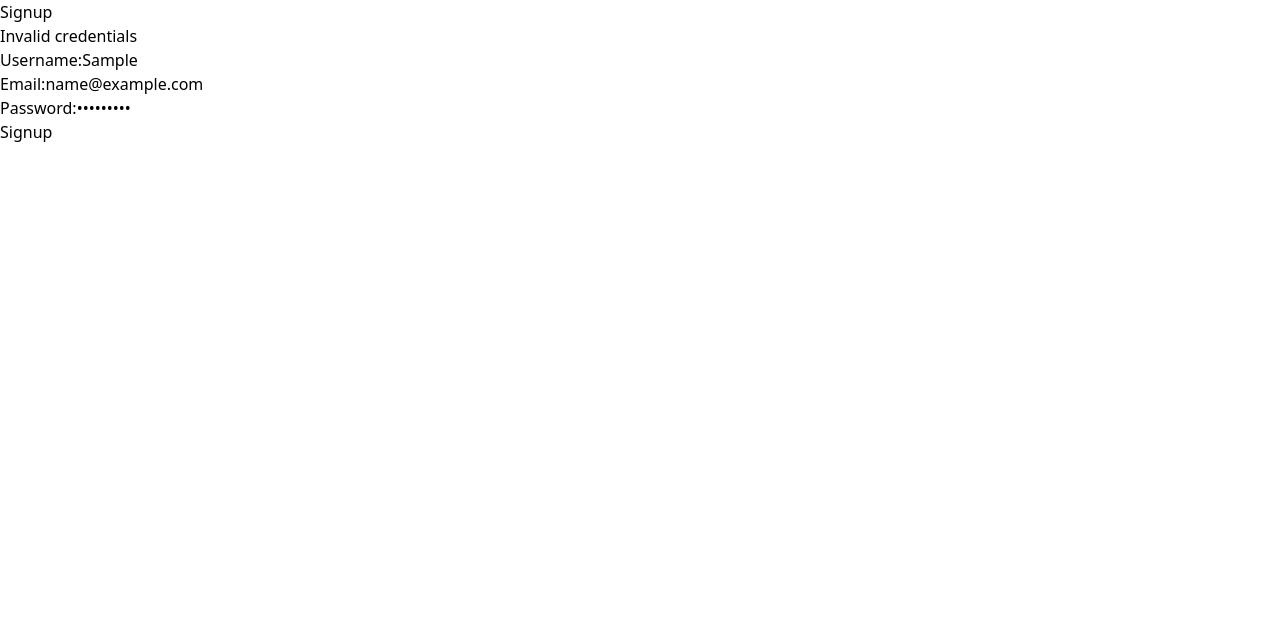
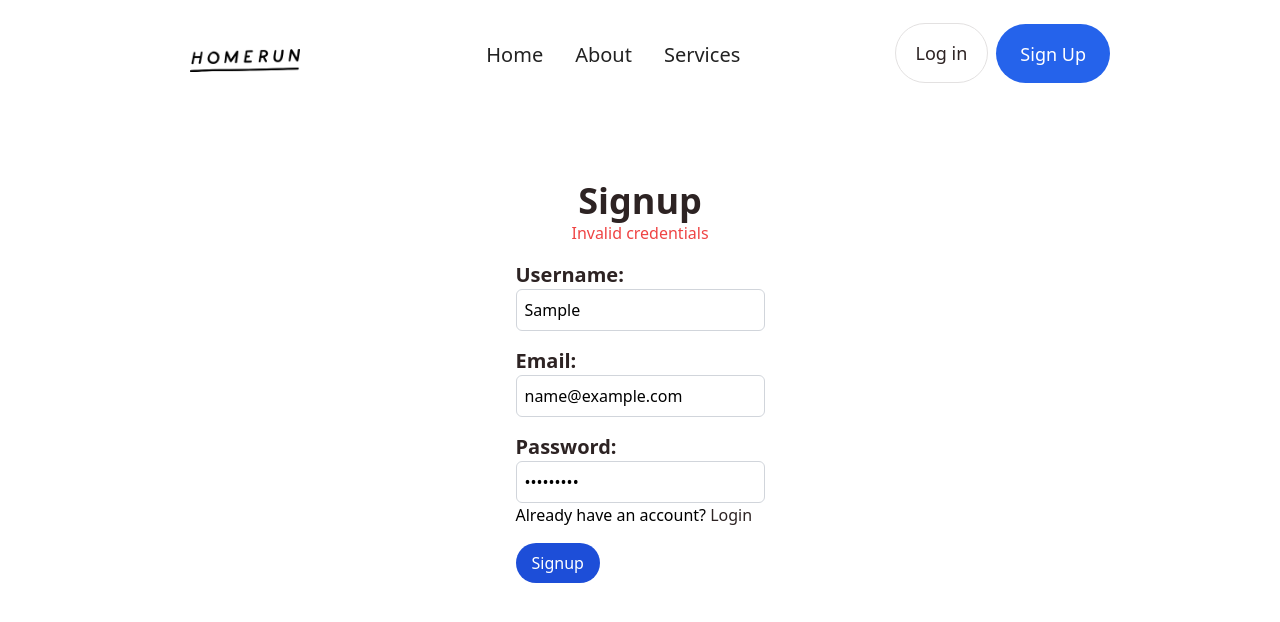
Before and after one commit to Dev-180Memes/advert-system, a Next.js app: page /auth/signup in a window 1280 px wide. Both pictures are taken after typing "Sample", "name@example.com", "Sample123" into the empty fields and a click on the button "Signup". Shown: the top 622 px of the page. Built offline with nearby package versions, Linux system fonts and the light colour scheme; no server answers; the database is empty.

Commit message:
refactor: Update homepage layout and add login functionality

```diff
--- a/components/Navbar.tsx
+++ b/components/Navbar.tsx
@@ -31,9 +31,9 @@ const Navbar: React.FC = () => {
             </li>
           </ul>
           <div className="flex flex-row justify-end text-center items-center">
-            <Link href={"/"} className='bg-white text-[#2d2323] border-1 border border-[#e3e1e1] rounded-full py-[15px] px-5 text-lg font-normal transition-all flex hover:bg-gray-200 hover:-rotate-3'>Log in</Link>
+            <Link href={"/auth/login"} className='bg-white text-[#2d2323] border-1 border border-[#e3e1e1] rounded-full py-[15px] px-5 text-lg font-normal transition-all flex hover:bg-gray-200 hover:-rotate-3'>Log in</Link>
             <div className="w-2 h-2"></div>
-            <Link href={"/"} className='bg-blue-600 text-white rounded-full flex-grow-0 flex-shrink pt-4 pb-[15px] px-6 text-lg font-normal transition-all flex max-w-full hover:bg-[#254cda] hover:-rotate-6'>Sign Up</Link>
+            <Link href={"/auth/signup"} className='bg-blue-600 text-white rounded-full flex-grow-0 flex-shrink pt-4 pb-[15px] px-6 text-lg font-normal transition-all flex max-w-full hover:bg-[#254cda] hover:-rotate-6'>Sign Up</Link>
           </div>
         </div>
         <div className="bg-white rounded-full justify-between items-center m-0 p-[10px] flex md:hidden relative mt-1">
@@ -47,14 +47,14 @@ const Navbar: React.FC = () => {
               className="flex-none self-center mt-0 mr-0 max-w-full inline-block border-0"
             />
           </Link>
-          <Link href={"/"} className='mr-2.5 py-2.5 px-3.5 text-base flex bg-blue-600 text-white rounded-full'>Sign Up</Link>
+          <Link href={"/auth/signup"} className='mr-2.5 py-2.5 px-3.5 text-base flex bg-blue-600 text-white rounded-full'>Sign Up</Link>
         </div>
         {isOpen && (
           // Mobile Menu
           <div className="flex flex-col w-full bg-white rounded-lg p-5 absolute">
             <ul className="text-left flex-col flex-nowrap content-around flex relative">
               <li className='h-11 px-4 py-[10px] text-xl font-normal text-[#222] text-left inline-block relative hover:bg-gray-200 hover:rounded-lg'>
-                <Link href={"/"} className='text-[#222] text-xl font-normal text-left'>Log in</Link>
+                <Link href={"/auth/login"} className='text-[#222] text-xl font-normal text-left'>Log in</Link>
               </li>
               <li className='h-11 px-4 py-[10px] text-xl font-normal text-[#222] text-left inline-block relative hover:bg-gray-200 hover:rounded-lg'>
                 <Link href={"/"} className='text-[#222] text-xl font-normal text-left'>Home</Link>
--- a/pages/auth/login.tsx
+++ b/pages/auth/login.tsx
@@ -1,6 +1,7 @@
 import { useState } from 'react';
 import { useRouter } from 'next/router';
 import axios from 'axios';
+import Navbar from '@/components/Navbar';
 
 const Login = () => {
   const [username, setUsername] = useState('');
@@ -22,33 +23,67 @@ const Login = () => {
   };
 
   return (
-    <div>
-      <h1>Login</h1>
-      {error && <p>{error}</p>}
-      <form onSubmit={handleLogin}>
-        <div>
-          <label htmlFor="username">Username:</label>
+    <>
+      <Navbar />
+      <div
+        className='container mx-auto px-4 flex flex-col items-center justify-center h-full mt-20'
+      >
+        <h1
+          className='text-4xl font-bold text-center text-[#2d2323]'
+        >Login</h1>
+        {error && <p
+          className='text-red-500'
+        >{error}</p>}
+        <form
+          className='mt-4'
+          onSubmit={handleLogin}
+        >
+          <div
+            className='mb-4'
+          >
+            <label
+              className='block text-[#2d2323] text-xl font-bold'
+              htmlFor="username"
+            >Username:</label>
             <input
               type="text"
               id="username"
               value={username}
               onChange={(e) => setUsername(e.target.value)}
               required
+              className='border border-gray-300 rounded-md p-2'
             />
           </div>
-        <div>
-          <label htmlFor="password">Password:</label>
+          <div
+            className='mb-4'
+          >
+            <label
+              className='block text-[#2d2323] text-xl font-bold'
+              htmlFor="password">Password:</label>
             <input
               type="password"
               id="password"
               value={password}
               onChange={(e) => setPassword(e.target.value)}
               required
+              className='border border-gray-300 rounded-md p-2'
             />
           </div>
-        <button type="submit">Login</button>
+          <div
+            className='mb-4'
+          >
+            Don't have an account? <a
+              href="/auth/register"
+              className='text-[#2d2323] hover:underline'
+            >Register</a>
+          </div>
+          <button
+            className='bg-blue-700 text-white px-4 py-2 rounded-full transition-all hover:-rotate-3'
+            type="submit"
+          >Login</button>
         </form>
       </div>
+    </>
   );
 };
 
--- a/pages/auth/signup.tsx
+++ b/pages/auth/signup.tsx
@@ -1,6 +1,8 @@
 import React, { useState } from 'react'
 import { useRouter } from 'next/router';
 import axios from 'axios';
+import Navbar from '@/components/Navbar';
+import Link from 'next/link';
 
 const Signup = () => {
   const [username, setUsername] = useState('');
@@ -22,43 +24,82 @@ const Signup = () => {
   };
 
   return (
-    <div>
-      <h1>Signup</h1>
-      {error && <p>{error}</p>}
-      <form onSubmit={handleSignup}>
-        <div>
-          <label htmlFor="username">Username:</label>
+    <>
+      <Navbar />
+      <div
+        className='container mx-auto px-4 flex flex-col items-center justify-center h-full mt-20'
+      >
+        <h1
+          className='text-4xl font-bold text-center text-[#2d2323]'
+        >Signup</h1>
+        {error && <p
+          className='text-red-500'
+        >{error}</p>}
+        <form
+          onSubmit={handleSignup}
+          className='mt-4'
+        >
+          <div
+            className='mb-4'
+          >
+            <label
+              className='block text-[#2d2323] text-xl font-bold'
+              htmlFor="username"
+            >Username:</label>
             <input
               type="text"
               id="username"
               value={username}
               onChange={(e) => setUsername(e.target.value)}
               required
+              className='border border-gray-300 rounded-md p-2'
             />
           </div>
-        <div>
-          <label htmlFor="email">Email:</label>
+          <div
+            className='mb-4'
+          >
+            <label
+              className='block text-[#2d2323] text-xl font-bold'
+              htmlFor="email"
+            >Email:</label>
             <input
               type="email"
               id="email"
               value={email}
               onChange={(e) => setEmail(e.target.value)}
               required
+              className='border border-gray-300 rounded-md p-2'
             />
           </div>
           <div>
-          <label htmlFor="password">Password:</label>
+            <label
+              className='block text-[#2d2323] text-xl font-bold'
+              htmlFor="password"
+            >Password:</label>
             <input
               type="password"
               id="password"
               value={password}
               onChange={(e) => setPassword(e.target.value)}
               required
+              className='border border-gray-300 rounded-md p-2'
             />
           </div>
-        <button type="submit">Signup</button>
+          <div
+            className='mb-4'
+          >
+            Already have an account? <Link
+              href="/auth/login"
+              className='text-[#2d2323] hover:underline'
+            >Login</Link>
+          </div>
+          <button
+            className='bg-blue-700 text-white px-4 py-2 rounded-full transition-all hover:-rotate-3'
+            type="submit"
+          >Signup</button>
         </form>
       </div>
+    </>
   )
 }
 
--- a/pages/index.tsx
+++ b/pages/index.tsx
@@ -8,6 +8,29 @@ const Home: React.FC = () => {
       <Navbar />
       <div className="overflow-hidden">
         <HeroSection />
+        {/* Show main featurs of application which are the ability to manage users, send campaigns and see campaign reports */}
+        <div className="bg-[#f9f9f9] py-20">
+          <div className="container mx-auto px-4">
+            <div className="flex flex-col items-center justify-center">
+              <h2 className="text-4xl font-bold text-center text-[#2d2323]">Main Features</h2>
+              <p className="text-center text-[#2d2323] mt-4">Manage users, send campaigns and see campaign reports</p>
+            </div>
+            <div className="grid grid-cols-1 md:grid-cols-3 gap-4 mt-10">
+              <div className="bg-white p-6 rounded-lg shadow-lg">
+                <h3 className="text-2xl font-bold text-[#2d2323]">Manage Users</h3>
+                <p className="text-[#2d2323] mt-4">Manage users and their roles</p>
+              </div>
+              <div className="bg-white p-6 rounded-lg shadow-lg">
+                <h3 className="text-2xl font-bold text-[#2d2323]">Send Campaigns</h3>
+                <p className="text-[#2d2323] mt-4">Send campaigns to users</p>
+              </div>
+              <div className="bg-white p-6 rounded-lg shadow-lg">
+                <h3 className="text-2xl font-bold text-[#2d2323]">Campaign Reports</h3>
+                <p className="text-[#2d2323] mt-4">View campaign reports</p>
+              </div>
+            </div>
+          </div>
+        </div>
       </div>
     </>
   )
```
Lines whose indentation alone changed are shown as unchanged.
